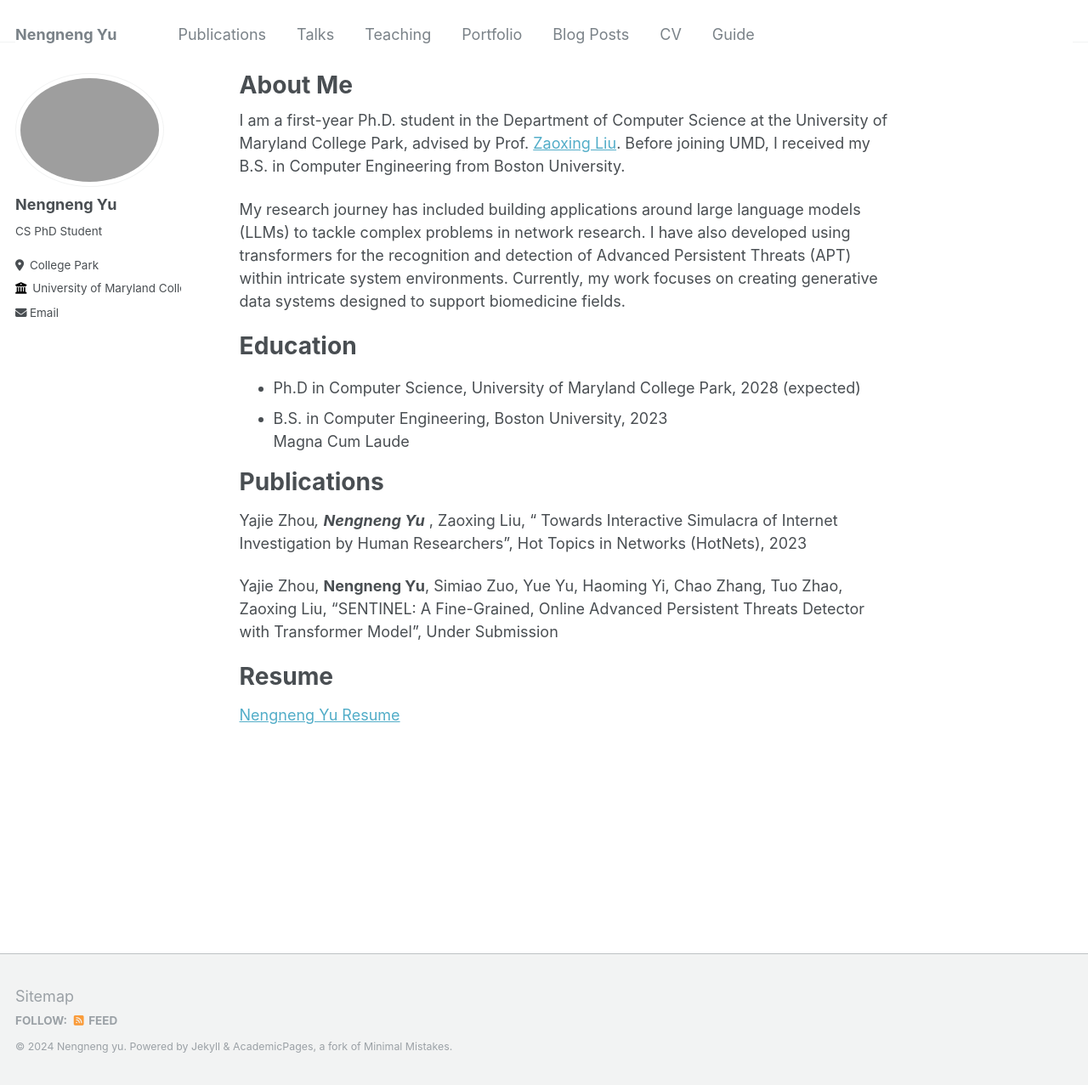
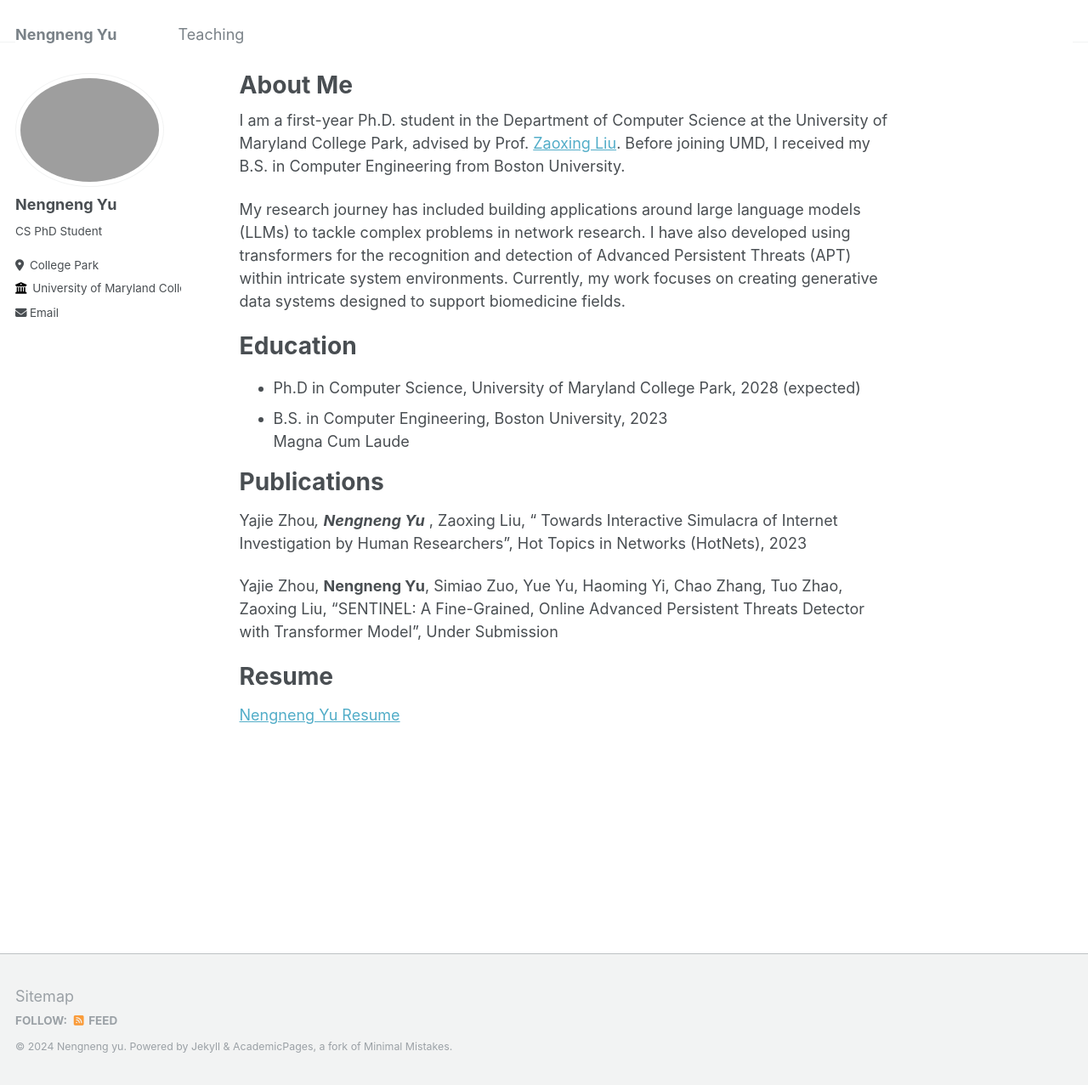
Before and after one commit to Samfisheryu/samfisheryu.github.io, a Jekyll site: the page built from _pages/about.md, in a window 1280 px wide and 1277 px high. Shown: the whole window at 85% size. Built offline with Jekyll 4.4.1, drawn with Linux system fonts in a browser that asks for light colours.

Commit message:
Update navigation.yml

```diff
--- a/_data/navigation.yml
+++ b/_data/navigation.yml
@@ -1,22 +1,4 @@
 # main links links
 main:
-  - title: "Publications"
-    url: /publications/
-
-  - title: "Talks"
-    url: /talks/
-
   - title: "Teaching"
     url: /teaching/
-
-  - title: "Portfolio"
-    url: /portfolio/
-
-  - title: "Blog Posts"
-    url: /year-archive/
-
-  - title: "CV"
-    url: /cv/
-
-  - title: "Guide"
-    url: /markdown/
```
